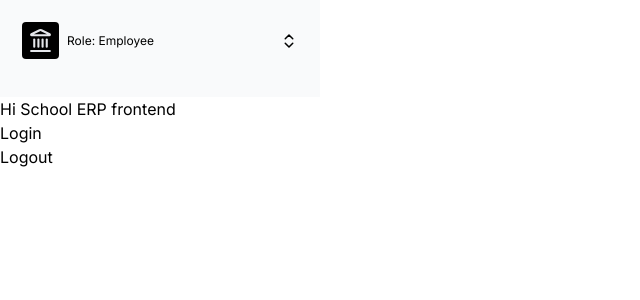
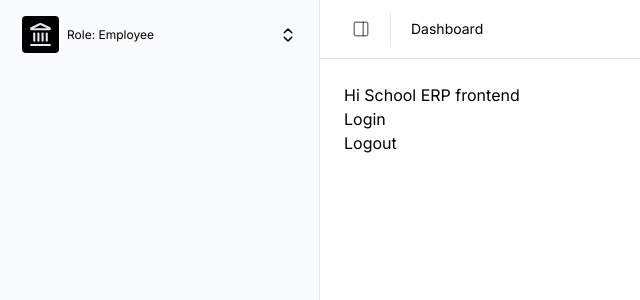
Before and after one commit to GauravJawalkar/School_ERP_Frontend, a Next.js app: page /dashboard in a window 1280 px wide. Shown: the top 300 px of the page, without its empty margins (0-640 px from the left). Built offline with nearby package versions, Linux system fonts and the light colour scheme.

Commit message:
Refactor layout and sidebar components; implement sidebar toggle functionality and enhance scrollbar styles

```diff
--- a/app/(dashboard)/layout.tsx
+++ b/app/(dashboard)/layout.tsx
@@ -1,25 +1,29 @@
-import type { Metadata } from "next";
-import { Inter } from "next/font/google";
+"use client"
+
 import "../globals.css";
-import ReactQueryProvider from "@/lib/providers/ReactQueryProvider";
-import { Toaster } from "react-hot-toast";
 import { Sidebar } from "@/components/Sidebar/Sidebar";
+import { Header } from "@/components/Navigation/Header";
+import { useState } from "react";
 
-const inter = Inter({
-  subsets: ['latin'],
-  variable: '--font-inter',
-})
-
-export const metadata: Metadata = {
-  title: "SCHOOL_ERP",
-  description: "Builded for School Management & much more...",
-};
 
 export default function RootLayout({ children }: Readonly<{ children: React.ReactNode }>) {
+  const [isSidebarOpen, setIsSidebarOpen] = useState(true);
+
+  const toggleSidebar = () => {
+    setIsSidebarOpen((prev) => !prev);
+  };
   return (
-    <>
-      <Sidebar />
-      {children}
-    </>
+    <div className="flex h-screen overflow-hidden ">
+      <Sidebar isOpen={isSidebarOpen} />
+      {/* Main Content Area */}
+      <div className="flex flex-col flex-1 overflow-hidden">
+        <Header toggleSidebar={toggleSidebar} />
+        <main className="flex-1 overflow-y-auto p-6">
+          <div className="w-auto mx-auto">
+            {children}
+          </div>
+        </main>
+      </div>
+    </div>
   );
 }
--- a/app/globals.css
+++ b/app/globals.css
@@ -15,3 +15,33 @@ body {
   font-family: var(--font-inter);
   font-feature-settings: "cv02", "cv03", "cv04", "cv11";
 }
+
+/* Light slim scrollbar */
+.slim-scrollbar {
+  scrollbar-width: thin;
+  /* Firefox */
+  scrollbar-color: #e5e7eb transparent;
+  /* thumb track */
+}
+
+.slim-scrollbar::-webkit-scrollbar {
+  width: 2px;
+  /* vertical */
+  height: 2px;
+  /* horizontal */
+}
+
+.slim-scrollbar::-webkit-scrollbar-track {
+  background: transparent;
+}
+
+.slim-scrollbar::-webkit-scrollbar-thumb {
+  background-color: #e5e7eb;
+  /* light gray */
+  border-radius: 9999px;
+}
+
+.slim-scrollbar::-webkit-scrollbar-thumb:hover {
+  background-color: #d1d5dc;
+  /* slightly darker on hover */
+}
--- /dev/null
+++ b/components/Navigation/Header.tsx
@@ -0,0 +1,38 @@
+// components/Layout/Header.tsx
+"use client";
+
+import { ChevronRight, PanelRight } from "lucide-react";
+import { usePathname } from "next/navigation";
+import { useState } from "react";
+
+export function Header({ toggleSidebar }: { toggleSidebar: () => void }) {
+    const pathname = usePathname();
+    const segments = pathname.split("/").filter(Boolean);
+
+    return (
+        <header className="bg-white border-b border-gray-200 py-3 flex items-center justify-start px-6 gap-5">
+            {/* Left: Menu Button */}
+            <div className="border-r border-light-border pr-3">
+                <button
+                    onClick={() => toggleSidebar()}
+                    className="p-2 rounded-lg hover:bg-gray-100 transition-colors text-black/50 hover:text-black/90 cursor-pointer" aria-label="Toggle menu">
+                    <PanelRight size={18} />
+                </button>
+            </div>
+            <div className="text-sm flex items-center gap-4 text-gray-400">
+                {segments.map((segment, index) => (
+                    <div key={index} className={`flex items-center gap-2 capitalize`}>
+                        <span
+                            className={`${index === segments.length - 1 ? "text-black " : "text-gray-600"}`}>
+                            {segment}
+                        </span>
+
+                        {index !== segments.length - 1 && (
+                            <ChevronRight size={15} />
+                        )}
+                    </div>
+                ))}
+            </div>
+        </header>
+    );
+}
--- a/components/Sidebar/Sidebar.tsx
+++ b/components/Sidebar/Sidebar.tsx
@@ -7,7 +7,7 @@ import Link from "next/link";
 import { usePathname } from "next/navigation";
 import { useAuthStore } from "@/store/authStore";
 
-export function Sidebar() {
+export function Sidebar({ isOpen }: { isOpen: boolean }) {
     const navGroups = useSidebarNav();
     const [openItems, setOpenItems] = useState<Set<string>>(new Set());
     const pathname = usePathname();
@@ -40,9 +40,11 @@ export function Sidebar() {
         return schoolName;
     }
 
+    if (!isOpen) return null;
+
     return (
-        <aside className="w-xs white text-black bg-gray-50 h-auto p-4">
-            <div className="mb-4 cursor-pointer hover:bg-gray-100 hover:ring-gray-200 hover:ring p-1.5 flex items-center justify-between rounded-md">
+        <aside className="w-xs white text-black bg-gray-50 p-4 flex flex-col h-screen border-r border-light-border">
+            <div className="relative mb-4 cursor-pointer hover:bg-gray-100 hover:ring-gray-200 hover:ring px-1.5 flex items-center justify-between rounded-md">
                 <div className="flex items-center justify-start gap-2">
                     <div className="p-1.5 rounded-sm text-gray-200 bg-black">
                         <Landmark height={25} width={25} />
@@ -56,6 +58,7 @@ export function Sidebar() {
                     <ChevronsUpDown width={18} height={18} />
                 </div>
             </div>
+            <div className="flex-1 overflow-y-auto pr-1 slim-scrollbar">
                 {navGroups.map((group) => (
                     <div key={group.groupLabel} className="mb-6">
                         <p className="px-4 py-1 text-xs text-neutral-500 capitalize">
@@ -115,6 +118,7 @@ export function Sidebar() {
                     </div>
                 ))
                 }
+            </div>
         </aside >
     );
 }
```
Lines whose indentation alone changed are shown as unchanged.
